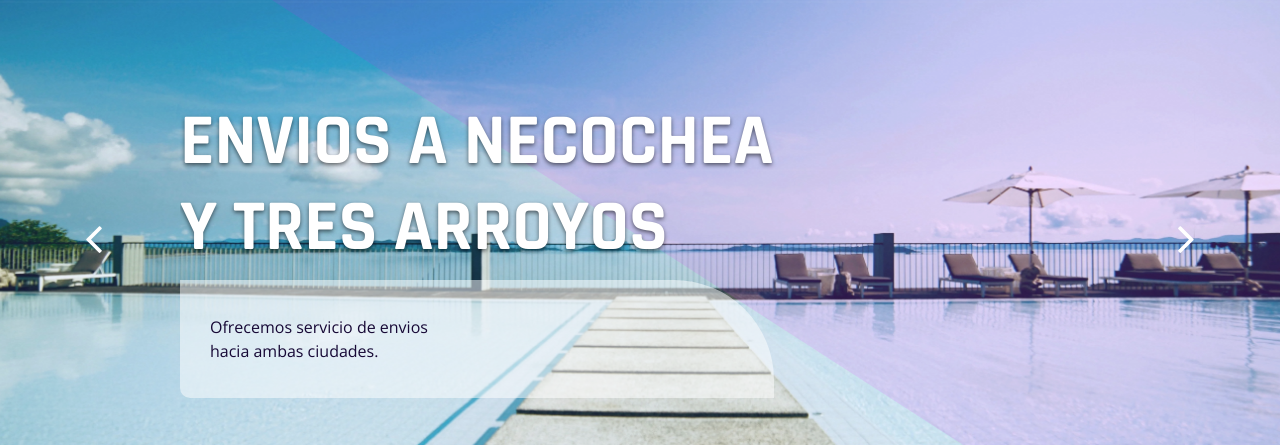
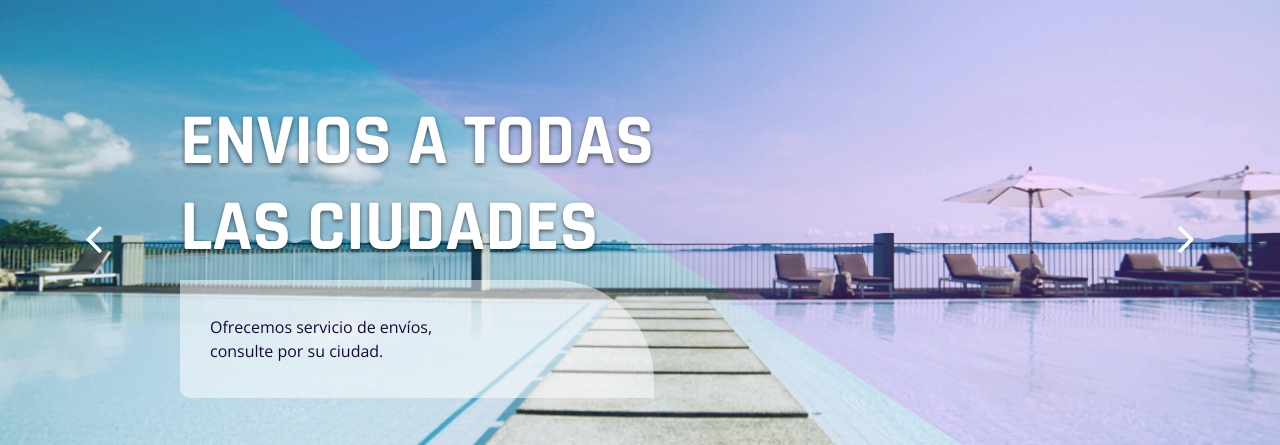
Before and after one commit to webnecochea/atermicosnecochea, a plain HTML site: page index.html in a window 1280 px wide. Both pictures are taken after a click on the link "INICIO". Shown: the part 175-620 px from the top of the page. Drawn offline with nearby package versions, Linux system fonts and the light colour scheme.

Commit message:
Update index.html

```diff
--- a/index.html
+++ b/index.html
@@ -92,9 +92,9 @@
                             </div>
                             <div class="swiper-slide slide-content d-flex align-items-center">
                                 <div class="single-slide" id="inicio">
-                                    <h1 data-aos="fade-right" data-aos-delay="200">Envios a Necochea<br>  y Tres Arroyos
+                                    <h1 data-aos="fade-right" data-aos-delay="200">Envios a todas<br>  las ciudades
                                     </h1>
-                                    <p data-aos="fade-right" data-aos-delay="600">Ofrecemos servicio de envios <br> hacia ambas ciudades.
+                                    <p data-aos="fade-right" data-aos-delay="600">Ofrecemos servicio de envíos, <br> consulte por su ciudad.
                                     </p>
                                     <a data-aos="fade-right" data-aos-delay="900" href="tel:2262590080" class="btn btn-primary"> <i class="fa fa-phone" aria-hidden="true"></i> Llamar</a>
                                     <a data-aos="fade-right" data-aos-delay="900" href="https://api.whatsapp.com/send?phone=+5492262590080&text=Hola%20Atermicos%20Necochea!%20" class="btn btn-primary"> <i class="fa fa-whatsapp" aria-hidden="true"></i> Whatsapp</a>
```
